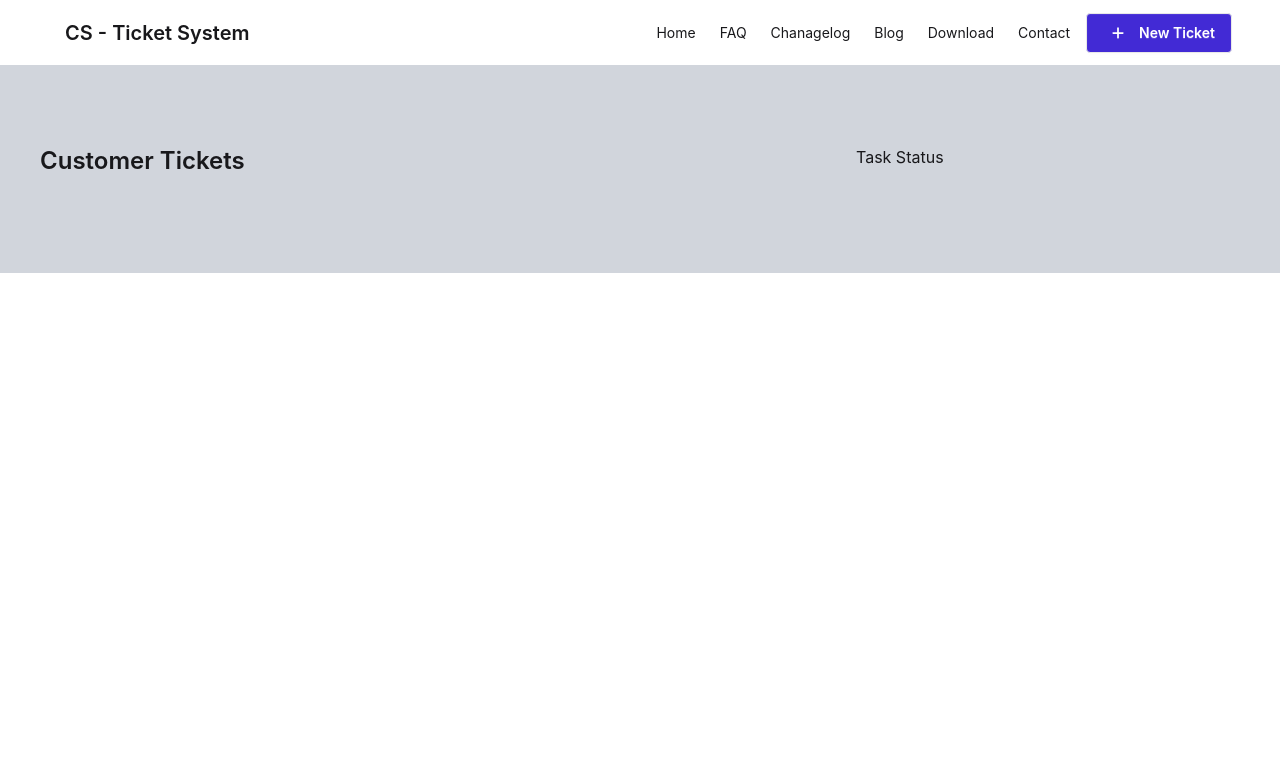
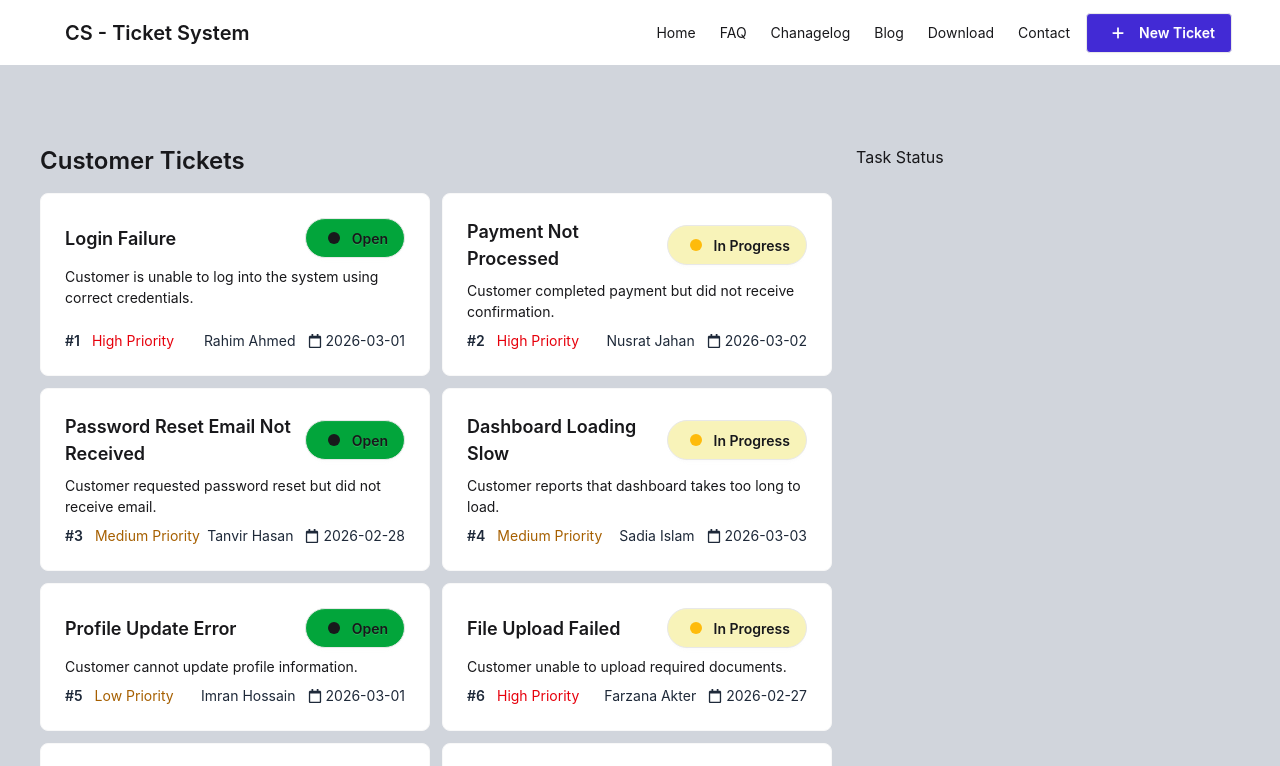
Before and after one commit to Ahana-Nandi-Tultul/CS_Ticket_System, a React (Vite) app: page / in a window 1280 px wide. Shown: the top 766 px of the page. Built offline with nearby package versions, Linux system fonts and the light colour scheme.

Commit message:
load problems data and show in card

```diff
--- a/src/App.jsx
+++ b/src/App.jsx
@@ -1,6 +1,14 @@
 import Navbar from "./components/Navbar/Navbar";
 import CustomerTickets from "./components/CustomerTickets/CustomerTickets";
 import TaskStatus from "./components/TaskStatus/TaskStatus";
+import { Suspense } from "react";
+
+const fetchProblemsFunc = async () => {
+  const res = await fetch('./problems.json');
+  return res.json();
+}
+
+const problemsPromise = fetchProblemsFunc();
 
 function App() {
 
@@ -9,7 +17,10 @@ function App() {
       <Navbar></Navbar>
       <div className="bg-gray-300 py-20">
         <div className="grid grid-cols-1 md:grid-cols-3 gap-6 max-w-[1200px] mx-auto">
-          <CustomerTickets></CustomerTickets>
+          <Suspense fallback={<span className="loading loading-ring loading-xl"></span>}>
+
+            <CustomerTickets problemsPromise={problemsPromise} ></CustomerTickets>
+          </Suspense>
           <TaskStatus></TaskStatus>
         </div>
       </div>
--- a/src/components/CustomerTickets/CustomerTickets.jsx
+++ b/src/components/CustomerTickets/CustomerTickets.jsx
@@ -1,13 +1,17 @@
-import React from 'react';
-import { GoDotFill } from "react-icons/go";
-import { FaRegCalendar } from "react-icons/fa";
+import React, { use } from 'react';
+import ProblemCard from '../ProblemCard/ProblemCard';
 
-const CustomerTickets = () => {
+
+const CustomerTickets = ({problemsPromise}) => {
+    const problems = use(problemsPromise);
+    console.log(problems);
     return (
         <div className="md:col-span-2">
             <h2 className="text-2xl font-semibold">Customer Tickets</h2>
             <div className="grid grid-cols-1 md:grid-cols-2 gap-3 mt-4">
-
+              {
+                problems.map(problem => <ProblemCard problem={problem} key={problem.id}></ProblemCard>)
+              }
             </div>
           </div>
     );
--- a/src/components/ProblemCard/ProblemCard.jsx
+++ b/src/components/ProblemCard/ProblemCard.jsx
@@ -1,22 +1,25 @@
 import React from 'react';
+import { GoDotFill } from "react-icons/go";
+import { FaRegCalendar } from "react-icons/fa";
 
-const ProblemCard = () => {
+const ProblemCard = ({ problem }) => {
+    const { id, title, description, status, priority, customer_name, objection_date } = problem;
     return (
         <div className="card card-border bg-base-100">
             <div className="card-body">
                 <div className="flex justify-between items-center">
-                     <h2 className="card-title">Login Issues - Can't Access Account</h2>
-                     <button className="btn rounded-3xl bg-[#02A53B]"><GoDotFill className="text-[#0B5E0] text-2xl" />Open</button>
+                    <h2 className="card-title">{title}</h2>
+                    <button className= {`btn rounded-3xl ${status ==="Open" ? " bg-[#02A53B]": "bg-[#F8F3B9]" }`}><GoDotFill className={`text-2xl ${status ==="Open" ? "text-[#0B5E0]": "text-[#FEBB0C]" }`} />{status}</button>
                 </div>
-                  <p>A card component has a figure, a body part, and inside body there are title and actions parts</p>
+                <p>{description}</p>
                 <div className="flex justify-between items-center">
                     <div className="flex justify-between items-center gap-3">
-                        <p className="text-gray-800 font-semibold">#1001</p>
-                        <p className="text-red-600">HIGH PRIORITY</p>
+                        <p className="text-gray-800 font-semibold">#{id}</p>
+                        <p className={`${(priority === 'Low' || priority == 'Medium') ? "text-yellow-700" : "text-red-600"} `}>{priority} Priority</p>
                     </div>
                     <div className="flex justify-between items-center gap-3">
-                        <p className="text-gray-800">John Smith</p>
-                        <p className="text-gray-800 flex justify-between items-center gap-0"><FaRegCalendar /> <span>1/15/2024</span></p>
+                        <p className="text-gray-800">{customer_name}</p>
+                        <p className="text-gray-800 flex justify-between items-center gap-1"><FaRegCalendar /> <span>{objection_date}</span></p>
                     </div>
                 </div>
             </div>
```
Lines whose indentation alone changed are shown as unchanged.
